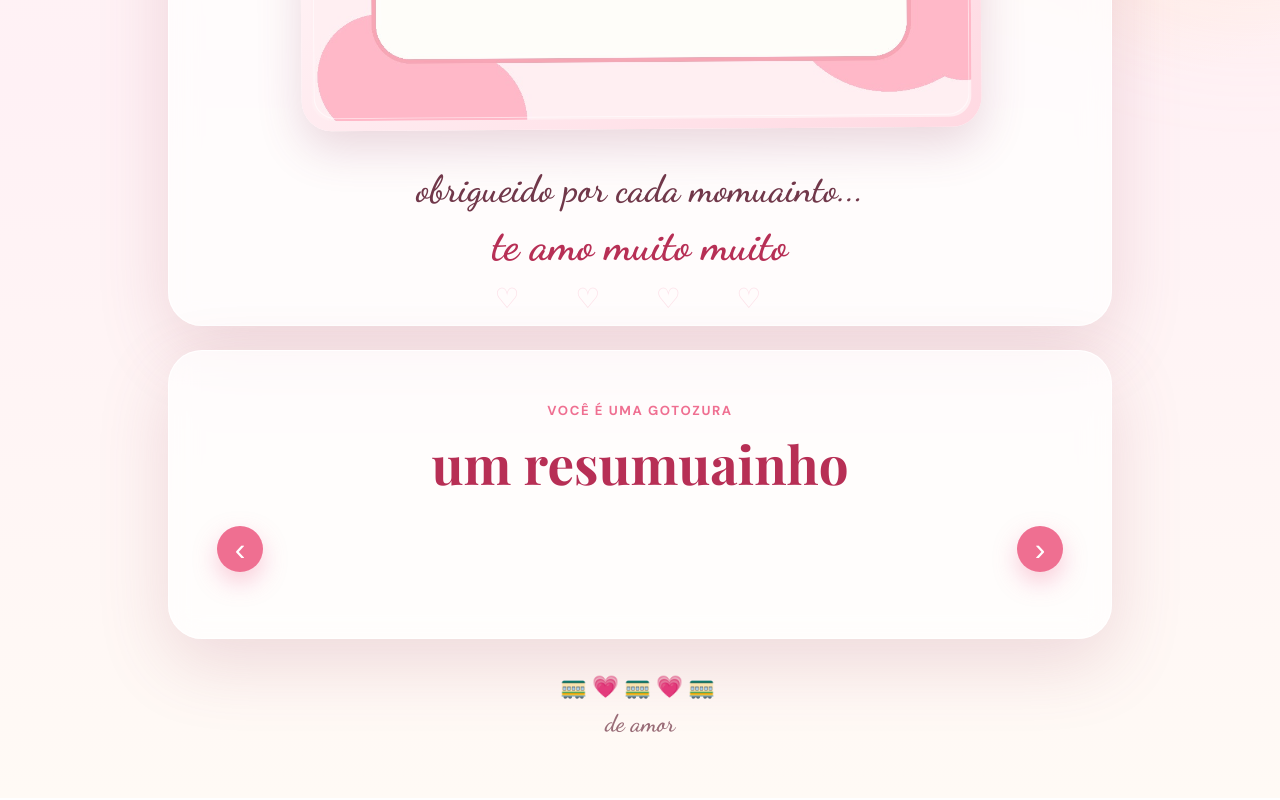
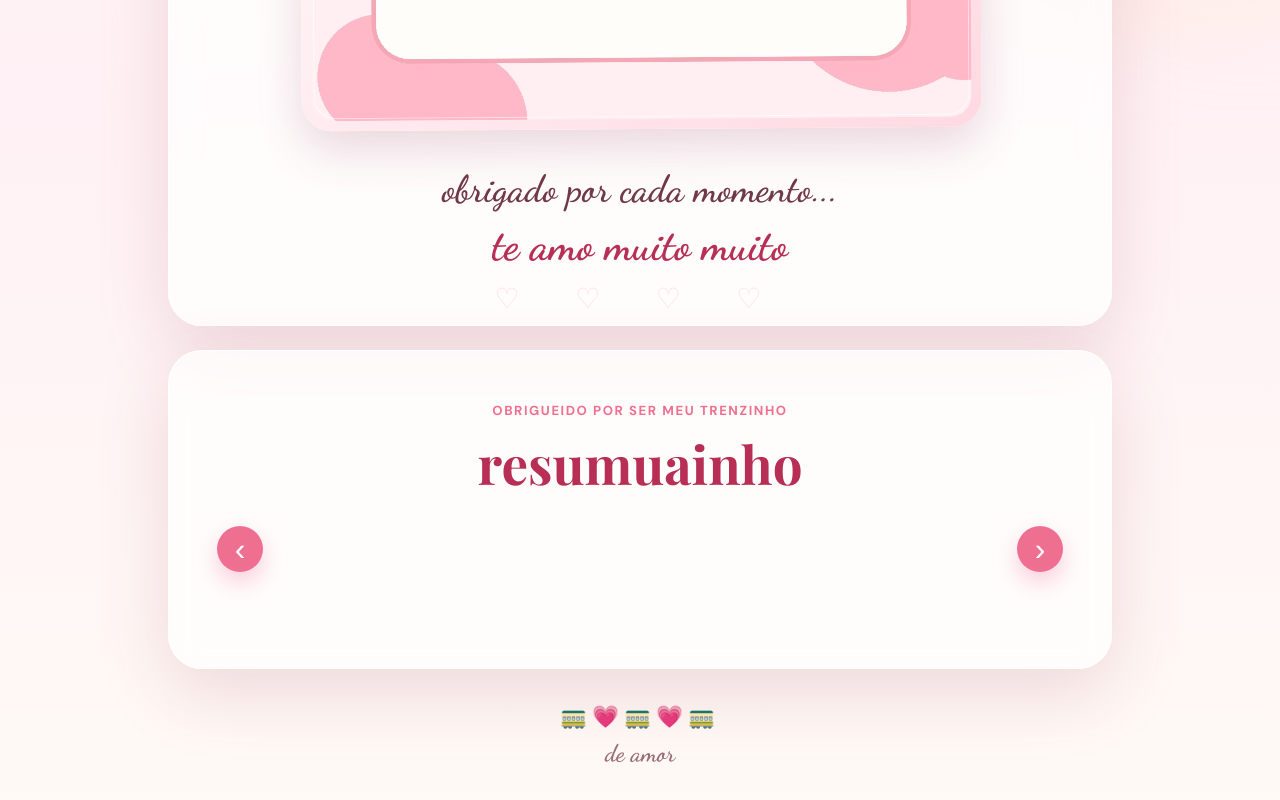
Before and after one commit to evaldofilho893/trenzinhos, a plain HTML site: page index.html in a window 1280 px wide. Shown: the part 794-1594 px from the top of the page. Drawn offline with nearby package versions, Linux system fonts and the light colour scheme.

Commit message:
Update index.html

```diff
--- a/index.html
+++ b/index.html
@@ -39,7 +39,7 @@
       </div>
 
       <p class="love-note">
-        obrigueido por cada momuainto...<br />
+        obrigado por cada momento...<br />
         <strong>te amo muito muito</strong>
       </p>
 
@@ -48,8 +48,8 @@
 
     <section class="memories" aria-label="Nossas lembranças">
       <div class="section-heading">
-        <span>você é uma gotozura</span>
-        <h2>um resumuainho</h2>
+        <span>obrigueido por ser meu trenzinho</span>
+        <h2>resumuainho</h2>
       </div>
 
       <div class="carousel">
@@ -64,6 +64,17 @@
 
       <div class="dots" id="dots" aria-label="Navegação das fotos"></div>
 
+      <div class="upload-area">
+        <input id="photoInput" type="file" accept="image/*" multiple hidden />
+        <!-- <button id="uploadBtn" class="upload-button" type="button">
+          <span>♡</span>
+          Adicionar fotos
+          <span>♡</span>
+        </button>
+        <p>
+          As fotos escolhidas aqui aparecem somente neste aparelho e nesta visita.
+        </p> -->
+      </div>
     </section>
 
     <footer>
```
